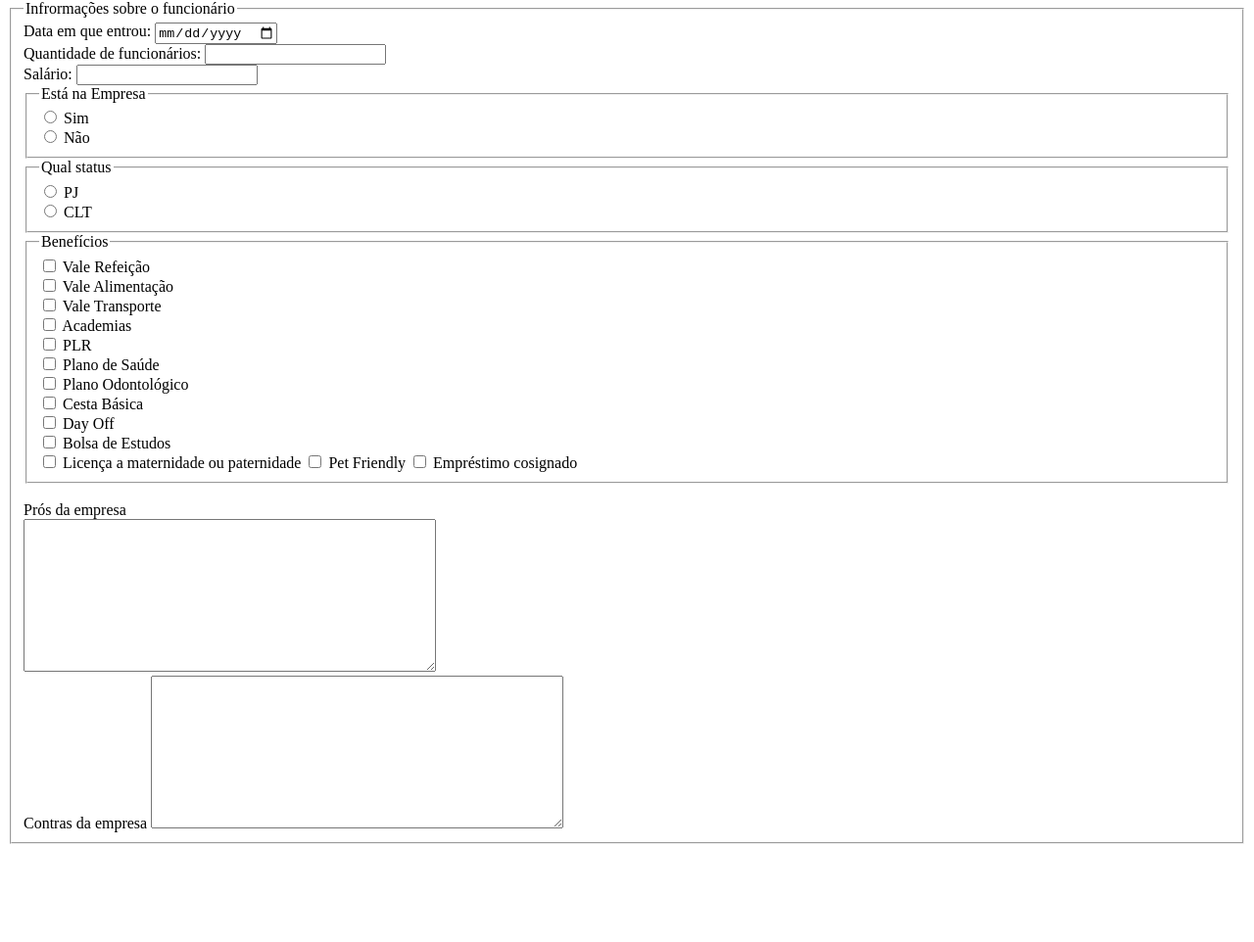
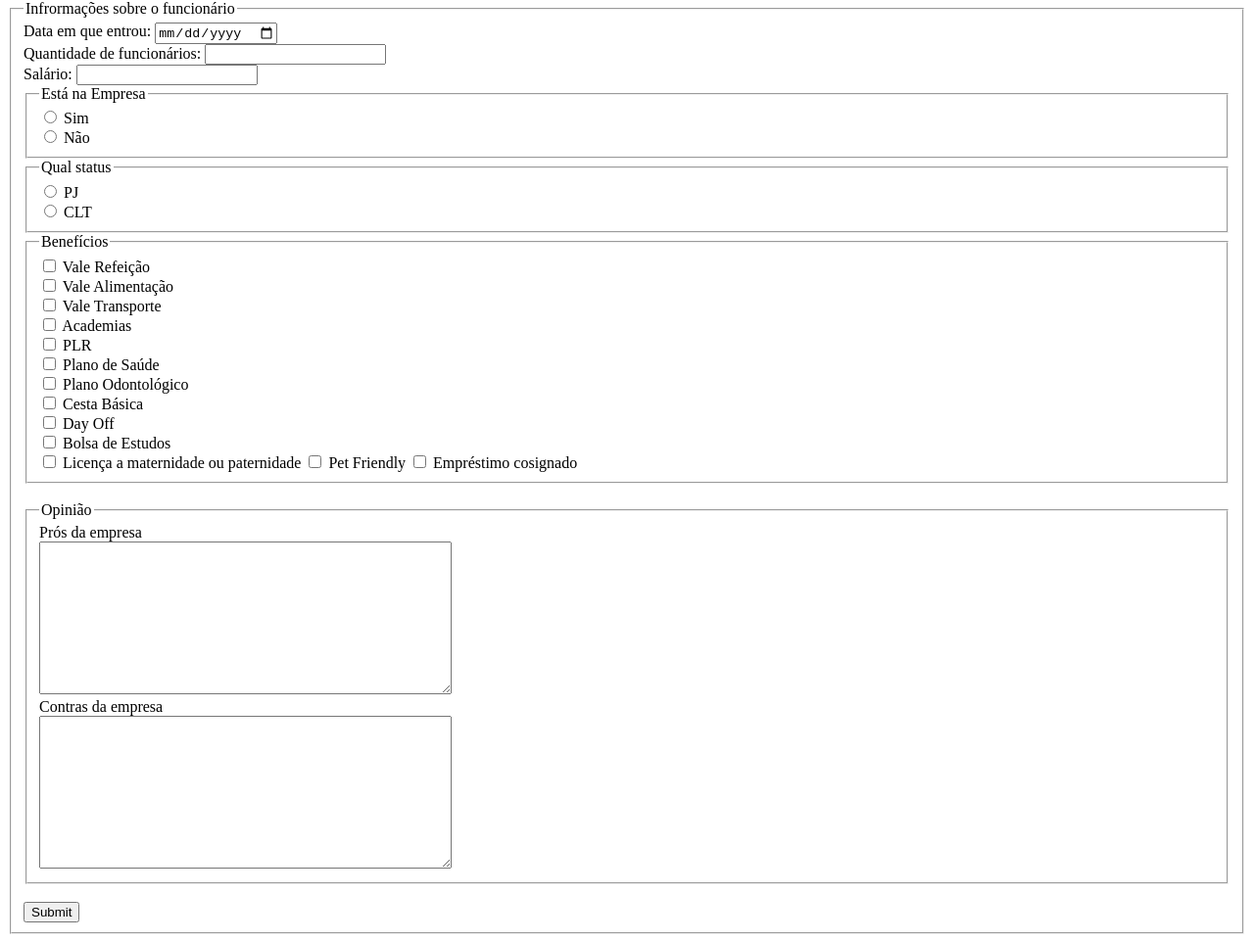
Before and after one commit to Leonardolimacavalcante890/DEV_WEBIOS_2024, a plain HTML site: page Lição 7 empresa/index-casa.html in a window 1280 px wide. Shown: the part 67-1029 px from the top of the page at 98% size. Before the commit the page ends 937 px from the top, so only its background shows below. Drawn offline with Linux system fonts and the light colour scheme.

Commit message:
liçao de casa 07 exercicio

```diff
--- a/Lição 7 empresa/index-casa.html
+++ b/Lição 7 empresa/index-casa.html
@@ -66,11 +66,17 @@
              <label>Empréstimo cosignado</label>
             </fieldset>
              <br>
+             <fieldset>
+                <legend>Opinião</legend>
 
             <label>Prós da empresa</label> <br>
-            <textarea cols="50 " rows="10"></textarea><br>
-            <label>Contras da empresa</label>
-            <textarea cols="50" rows="10"></textarea>
+            <textarea cols="50 " rows="10"></textarea> <br>
+            <label>Contras da empresa</label> <Br>
+            <textarea cols="50" rows="10"></textarea> <br>
+
+             </fieldset>
+             <br>
+             <input type="submit">
         </form>
 
 </body>
```
